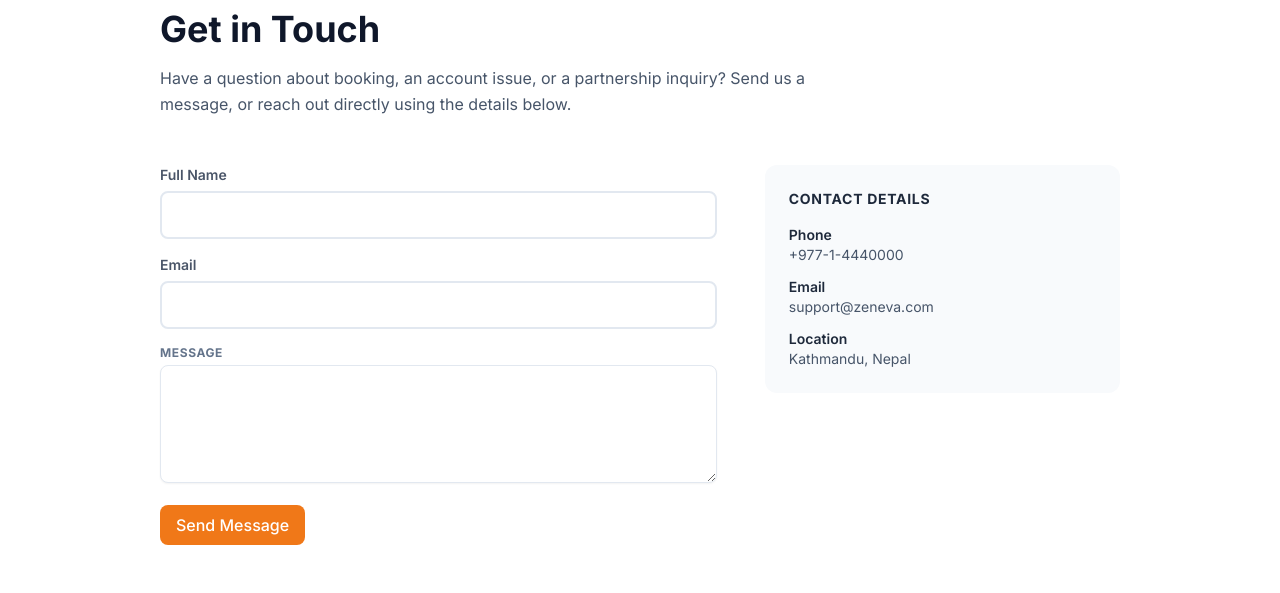
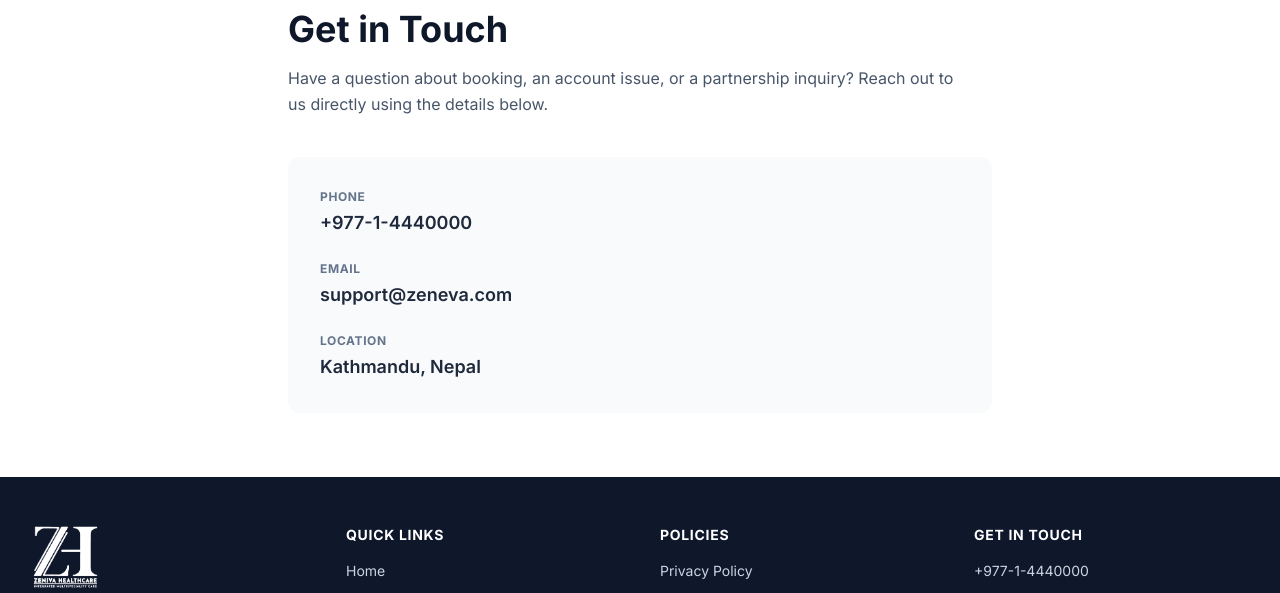
Before and after one commit to lnath019/zeneva-health, a Next.js app: page /contact in a window 1280 px wide. Shown: the part 166-759 px from the top of the page. Built offline with nearby package versions, Linux system fonts and the light colour scheme; no server answers.

Commit message:
feat: real Contact page edited

```diff
--- a/src/app/contact/page.tsx
+++ b/src/app/contact/page.tsx
@@ -1,101 +1,47 @@
-"use client";
-
-import { useState } from "react";
 import { MarketingHeader } from "@/components/marketing/MarketingHeader";
 import { MarketingFooter } from "@/components/marketing/MarketingFooter";
-import { Button } from "@/components/ui/Button";
-import { Input } from "@/components/ui/Input";
 
 export default function ContactPage() {
-  const [name, setName] = useState("");
-  const [email, setEmail] = useState("");
-  const [message, setMessage] = useState("");
-  const [submitted, setSubmitted] = useState(false);
-
-  const handleSubmit = (e: React.FormEvent) => {
-    e.preventDefault();
-    // No backend endpoint for contact submissions yet — this just
-    // confirms receipt locally. Wire this up to a real endpoint later.
-    setSubmitted(true);
-  };
-
   return (
     <div className="flex flex-col min-h-screen bg-white">
       <MarketingHeader />
       <main className="flex-1">
-        <div className="max-w-5xl mx-auto px-4 sm:px-6 lg:px-8 py-16">
+        <div className="max-w-3xl mx-auto px-4 sm:px-6 lg:px-8 py-16">
           <span className="inline-block text-xs font-bold uppercase tracking-wider text-secondary mb-2">
             Contact
           </span>
           <h1 className="text-3xl sm:text-4xl font-extrabold text-slate-900 mb-4">
             Get in Touch
           </h1>
-          <p className="text-slate-600 leading-relaxed max-w-2xl mb-12">
+          <p className="text-slate-600 leading-relaxed max-w-2xl mb-10">
             Have a question about booking, an account issue, or a partnership inquiry?
-            Send us a message, or reach out directly using the details below.
+            Reach out to us directly using the details below.
           </p>
 
-          <div className="grid grid-cols-1 lg:grid-cols-5 gap-12">
-            <div className="lg:col-span-3">
-              {submitted ? (
-                <div className="bg-emerald-50 border border-emerald-200 text-emerald-800 rounded-xl p-6">
-                  <h3 className="font-bold mb-1">Message received</h3>
-                  <p className="text-sm">
-                    Thanks for reaching out — our team will get back to you shortly.
-                  </p>
-                </div>
-              ) : (
-                <form onSubmit={handleSubmit} className="space-y-4">
-                  <Input
-                    label="Full Name"
-                    value={name}
-                    onChange={(e) => setName(e.target.value)}
-                    required
-                  />
-                  <Input
-                    label="Email"
-                    type="email"
-                    value={email}
-                    onChange={(e) => setEmail(e.target.value)}
-                    required
-                  />
-                  <div className="space-y-1">
-                    <label className="block text-xs font-bold text-slate-500 uppercase tracking-wider">
-                      Message
-                    </label>
-                    <textarea
-                      value={message}
-                      onChange={(e) => setMessage(e.target.value)}
-                      required
-                      rows={5}
-                      className="w-full rounded-lg border border-slate-200 bg-white px-3 py-2 text-sm text-slate-800 shadow-sm focus:outline-none focus:ring-1 focus:border-primary focus:ring-primary/15"
-                    />
-                  </div>
-                  <Button type="submit">Send Message</Button>
-                </form>
-              )}
+          <div className="bg-slate-50 rounded-xl p-8 space-y-6">
+            <div>
+              <span className="block text-xs font-bold text-slate-500 uppercase tracking-wider mb-1">
+                Phone
+              </span>
+              <a href="tel:+97714440000" className="text-lg font-semibold text-slate-800 hover:text-primary transition-colors">
+                +977-1-4440000
+              </a>
             </div>
-
-            <div className="lg:col-span-2 space-y-6">
-              <div className="bg-slate-50 rounded-xl p-6">
-                <h3 className="text-sm font-bold text-slate-800 uppercase tracking-wider mb-4">
-                  Contact Details
-                </h3>
-                <div className="space-y-3 text-sm text-slate-600">
-                  <p>
-                    <span className="block font-semibold text-slate-800">Phone</span>
-                    +977-1-4440000
-                  </p>
-                  <p>
-                    <span className="block font-semibold text-slate-800">Email</span>
-                    support@zeneva.com
-                  </p>
-                  <p>
-                    <span className="block font-semibold text-slate-800">Location</span>
-                    Kathmandu, Nepal
-                  </p>
-                </div>
-              </div>
+            <div>
+              <span className="block text-xs font-bold text-slate-500 uppercase tracking-wider mb-1">
+                Email
+              </span>
+              <a href="mailto:support@zeneva.com" className="text-lg font-semibold text-slate-800 hover:text-primary transition-colors">
+                support@zeneva.com
+              </a>
+            </div>
+            <div>
+              <span className="block text-xs font-bold text-slate-500 uppercase tracking-wider mb-1">
+                Location
+              </span>
+              <span className="text-lg font-semibold text-slate-800">
+                Kathmandu, Nepal
+              </span>
             </div>
           </div>
         </div>
```
